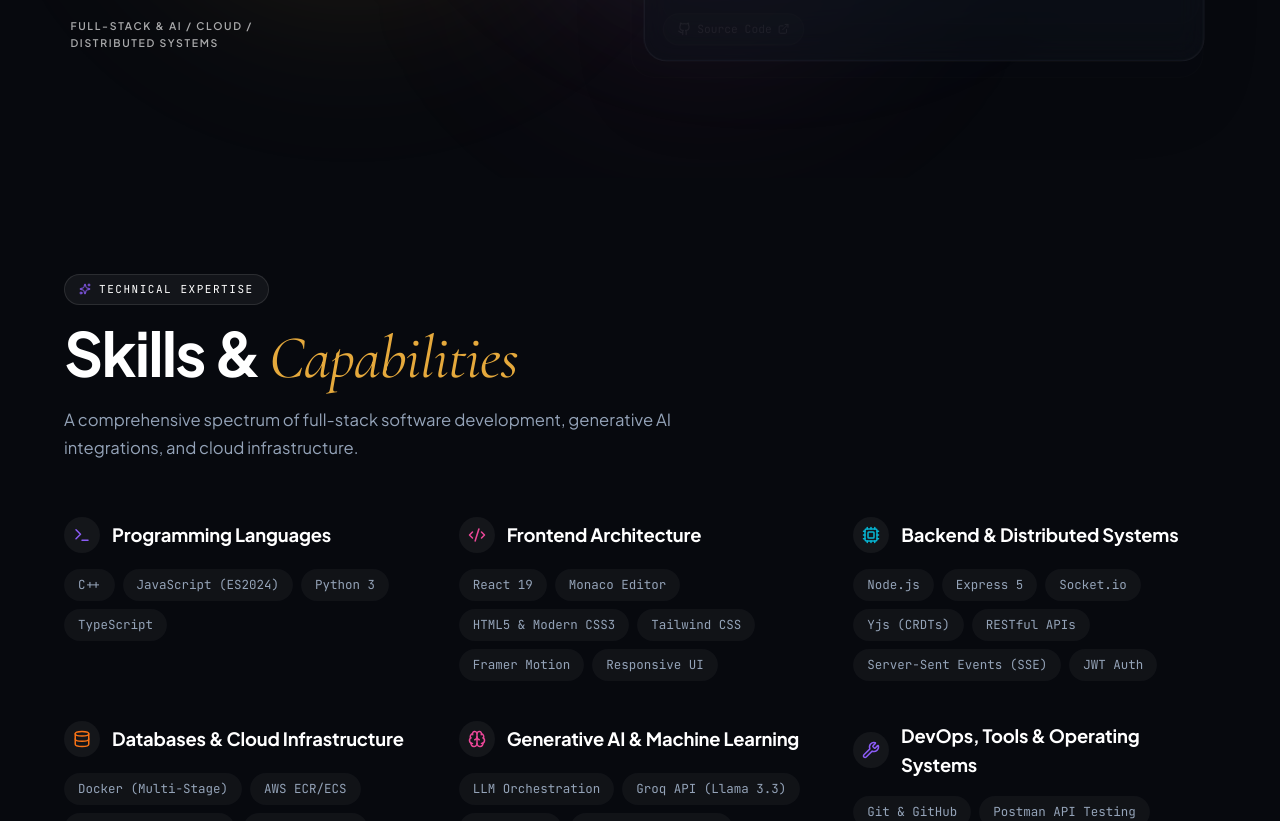
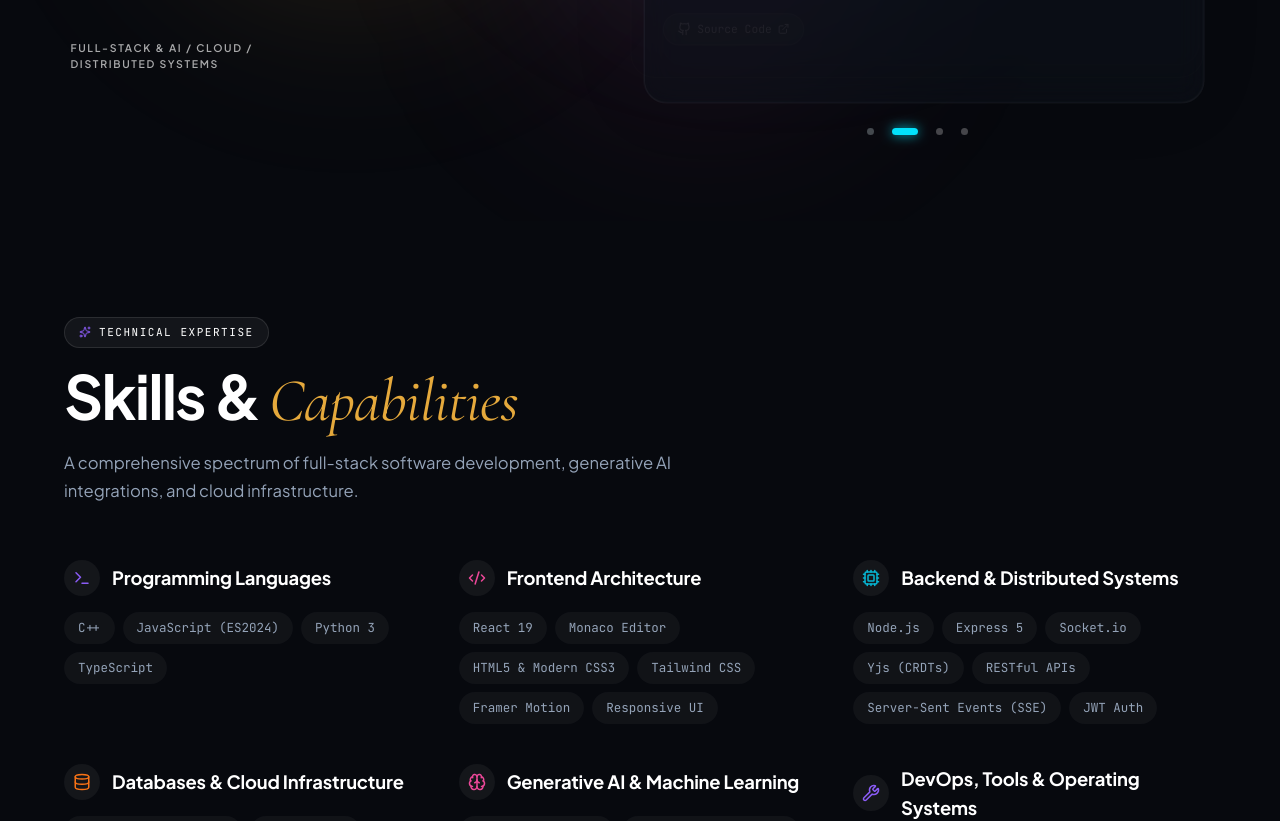
Before and after one commit to chestasolanki/portfolio, a React (Vite) app: page / in a window 1280 px wide. Shown: the part 1480-2301 px from the top of the page. Built offline with nearby package versions, Linux system fonts and the light colour scheme; a web font is replaced by a local one.

Commit message:
Add minimal interactive project transition indicator dots below card deck

```diff
--- a/src/components/Projects.jsx
+++ b/src/components/Projects.jsx
@@ -412,6 +412,24 @@ export default function Projects() {
             </motion.div>
           </AnimatePresence>
 
+          {/* Minimal Project Transition Indicator Dots */}
+          <div className="deck-dots-indicator">
+            {projects.map((proj, idx) => {
+              const isActive = activeSlide === idx;
+              return (
+                <button
+                  key={proj.id}
+                  onClick={() => setActiveSlide(idx)}
+                  className={`deck-dot ${isActive ? 'is-active' : ''}`}
+                  aria-label={`Jump to project ${idx + 1}: ${proj.title}`}
+                  title={`${proj.title} • ${proj.category}`}
+                >
+                  <span className="deck-dot-pill" />
+                </button>
+              );
+            })}
+          </div>
+
         </div>
 
       </div>
--- a/src/index.css
+++ b/src/index.css
@@ -1683,6 +1683,49 @@ button {
   border-color: transparent;
 }
 
+/* Minimal Project Transition Indicator Dots */
+.deck-dots-indicator {
+  display: flex;
+  align-items: center;
+  justify-content: center;
+  gap: 10px;
+  margin-top: 24px;
+  position: relative;
+  z-index: 10;
+}
+
+.deck-dot {
+  background: none;
+  border: none;
+  padding: 6px 4px;
+  cursor: pointer;
+  display: flex;
+  align-items: center;
+  justify-content: center;
+  outline: none;
+}
+
+.deck-dot-pill {
+  display: block;
+  width: 7px;
+  height: 7px;
+  border-radius: 50%;
+  background: rgba(255, 255, 255, 0.25);
+  transition: all 0.35s cubic-bezier(0.16, 1, 0.3, 1);
+}
+
+.deck-dot:hover .deck-dot-pill {
+  background: rgba(255, 255, 255, 0.65);
+  transform: scale(1.2);
+}
+
+.deck-dot.is-active .deck-dot-pill {
+  width: 26px;
+  border-radius: 9999px;
+  background: #00e5ff;
+  box-shadow: 0 0 12px rgba(0, 229, 255, 0.8);
+}
+
 @media (max-width: 1024px) {
   .work-content-container {
     grid-template-columns: 1fr;
```
